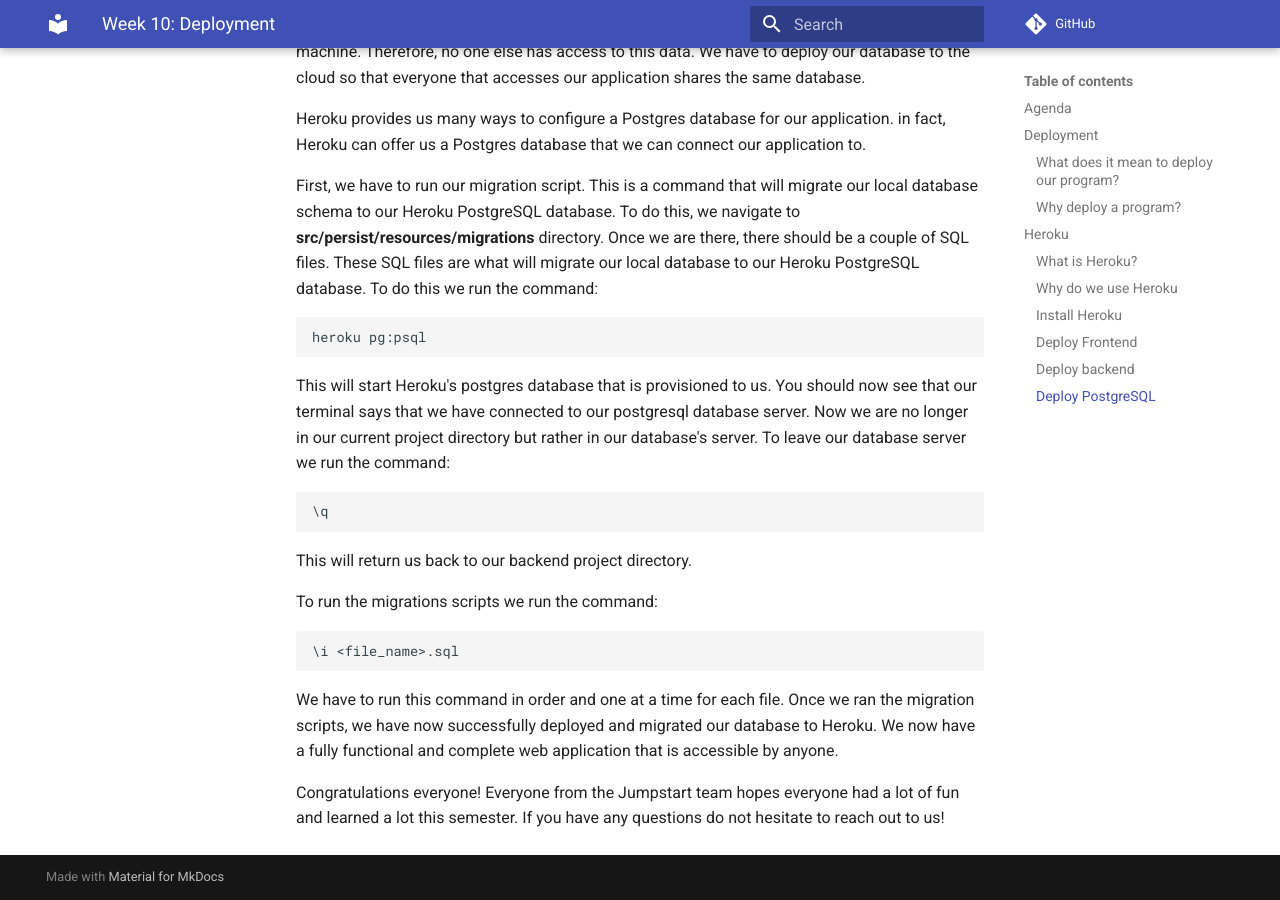
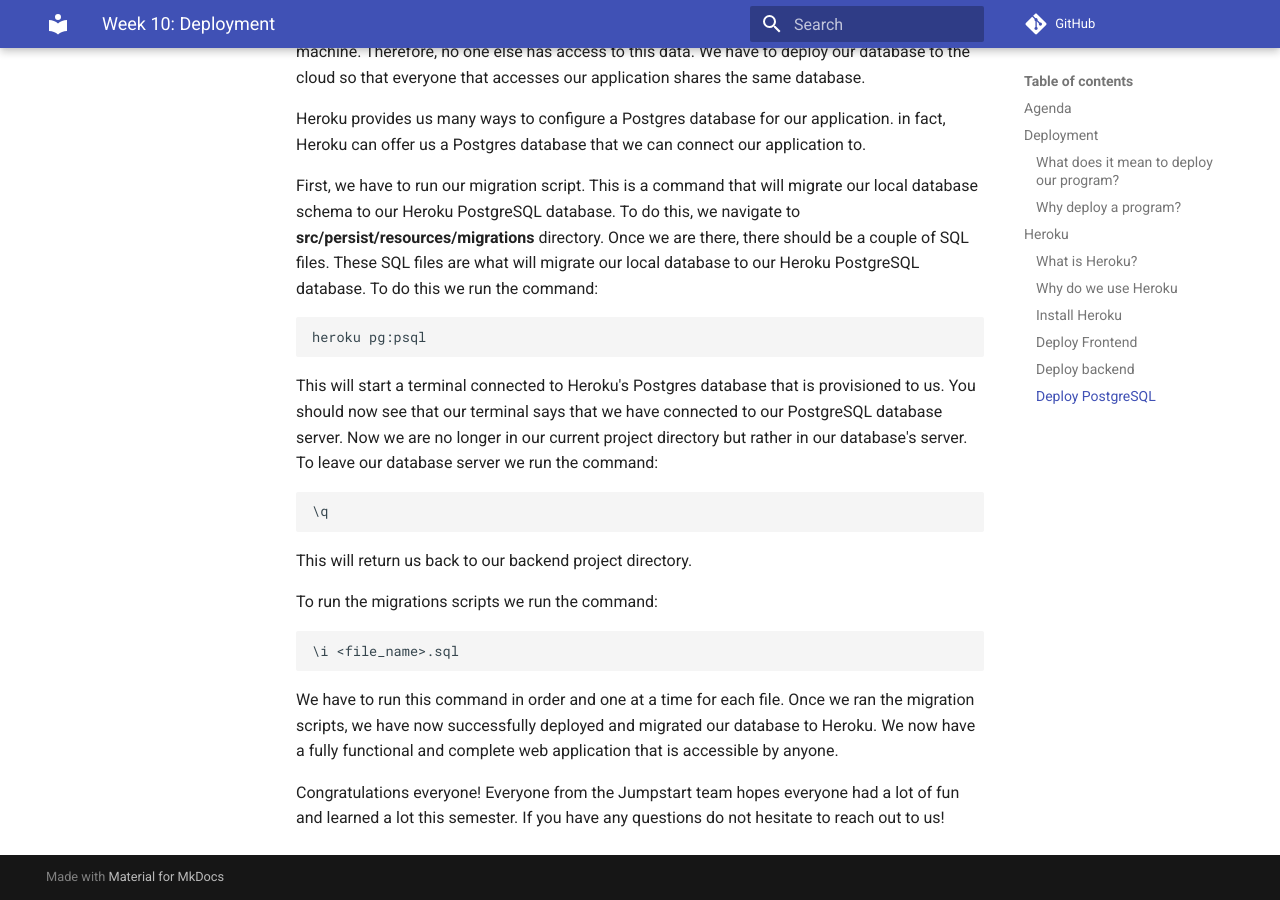
Before and after one commit to Code-4-Community/learning-resources, an MkDocs documentation site: the page built from docs/jumpstart/week-10.md, in a window 1280 px wide and 900 px high, scrolled down 5986 px. Built offline with MkDocs 1.6.1 and Material for MkDocs 9.7.7, drawn with Linux system fonts in a browser that asks for light colours; comment, search, counter and statistics services are not loaded.

Commit message:
Update docs/jumpstart/week-10.md
Co-authored-by: Conner Nilsen <connernilsen@gmail.com>

````diff
--- a/docs/jumpstart/week-10.md
+++ b/docs/jumpstart/week-10.md
@@ -198,7 +198,7 @@
 ```shell
 heroku pg:psql
 ```
-This will start Heroku's postgres database that is provisioned to us. You should now see that our terminal says that we have connected to our postgresql database server. Now
+This will start a terminal connected to Heroku's Postgres database that is provisioned to us. You should now see that our terminal says that we have connected to our PostgreSQL database server. Now
 we are no longer in our current project directory but rather in our database's server. To leave our database server we run the command:
 ```shell
 \q
````
